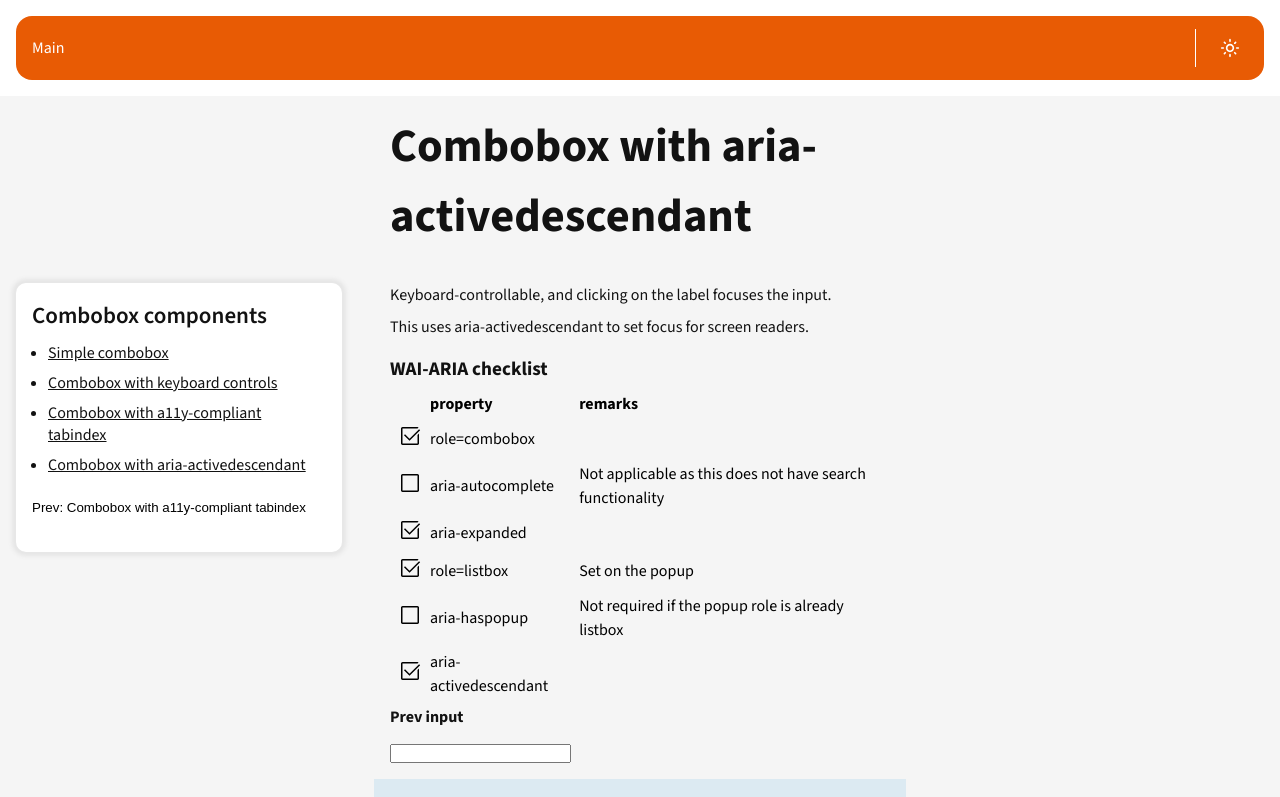
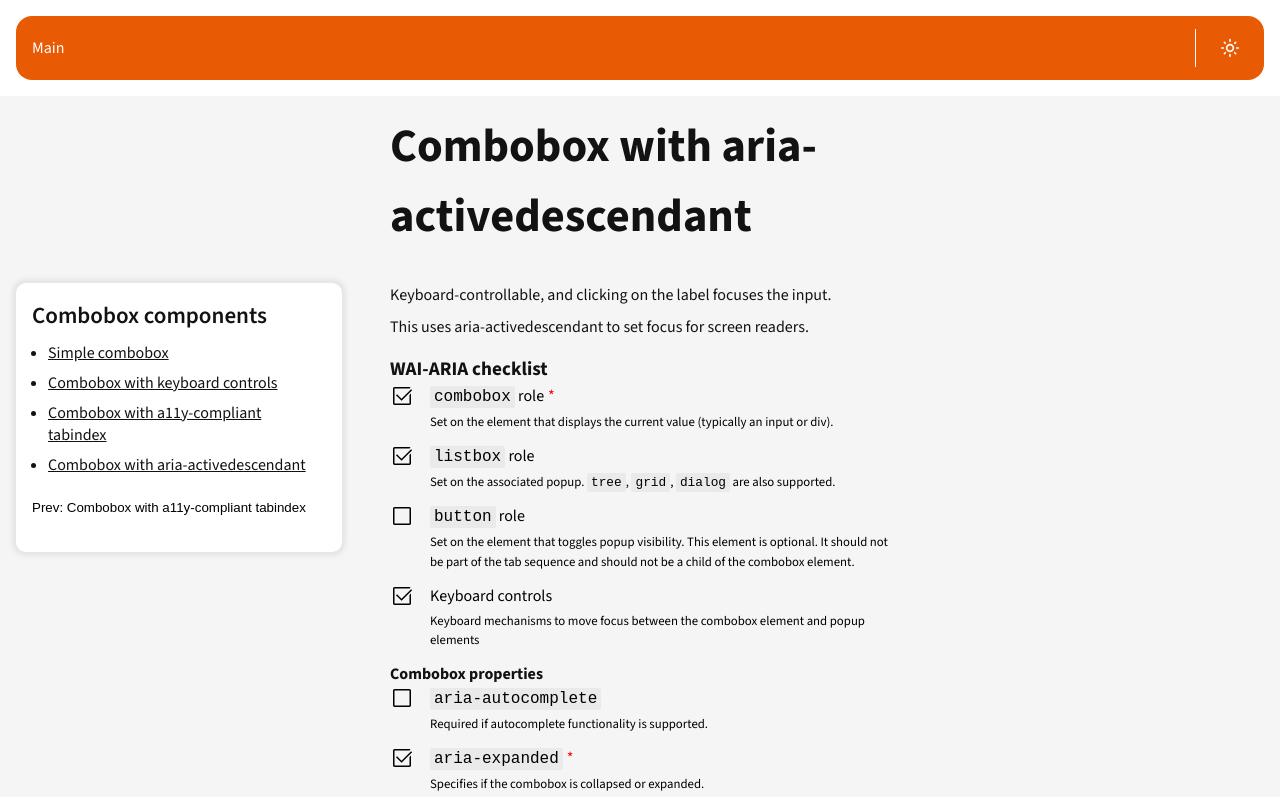
Before and after one commit to qroll/roll-web-lab, a Next.js app: page /combobox/aria-activedescendant in a window 1280 px wide. Shown: the top 797 px of the page. Built offline with nearby package versions, Linux system fonts and the light colour scheme.

Commit message:
Sometimes I forget what I was working on

```diff
--- a/package.json
+++ b/package.json
@@ -15,6 +15,7 @@
     "next": "^13.0.7",
     "react": "18.2.0",
     "react-dom": "18.2.0",
+    "react-markdown": "^8.0.5",
     "styled-components": "^5.3.6"
   },
   "devDependencies": {
--- a/src/modules/combobox/checklist.tsx
+++ b/src/modules/combobox/checklist.tsx
@@ -1,3 +1,5 @@
+import React from "react";
+import ReactMarkdown from "react-markdown";
 import styled from "styled-components";
 import CheckboxBlankIcon from "../icons/checkbox-blank-icon";
 import CheckboxCheckedIcon from "../icons/checkbox-checked-icon";
@@ -7,6 +9,7 @@ interface ChecklistProps {
   items: {
     checked: boolean;
     label: string;
+    mandatory?: boolean;
     remark?: string;
   }[];
 }
@@ -15,50 +18,52 @@ export function Checklist(props: ChecklistProps) {
   const { items } = props;
 
   return (
-    <Table>
-      <thead>
-        <tr>
-          <th>
-            <Type.Text></Type.Text>
-          </th>
-          <th>
-            <Type.Text>property</Type.Text>
-          </th>
-          <th>
-            <Type.Text>remarks</Type.Text>
-          </th>
-        </tr>
-      </thead>
-      <tbody>
-        {items.map((item, i) => (
-          <tr key={item.label}>
-            <td>{item.checked ? <CheckedIcon /> : <UncheckedIcon />}</td>
-            <td>
-              <Type.Text>{item.label}</Type.Text>
-            </td>
-            <td>
-              <Type.Text>{item.remark}</Type.Text>
-            </td>
-          </tr>
-        ))}
-      </tbody>
-    </Table>
+    <List>
+      {items.map((item, i) => (
+        <ListItem key={item.label}>
+          <div>{item.checked ? <CheckedIcon /> : <UncheckedIcon />}</div>
+          <div>
+            <Type.Text mb="xs">
+              <ReactMarkdown
+                components={{
+                  p: React.Fragment,
+                }}
+              >
+                {item.label}
+              </ReactMarkdown>
+              {item.mandatory && <Required aria-label="required">*</Required>}
+            </Type.Text>
+            <Type.Text size="h100">{item.remark && <ReactMarkdown>{item.remark}</ReactMarkdown>}</Type.Text>
+          </div>
+        </ListItem>
+      ))}
+    </List>
   );
 }
 
-const Table = styled.table`
+const List = styled.ul`
   text-align: left;
-  border-collapse: separate;
-  border-spacing: 0.5rem;
   color: #000;
+`;
+
+const ListItem = styled.li`
+  display: flex;
+  margin-bottom: 0.75rem;
 `;
 
 const CheckedIcon = styled(CheckboxCheckedIcon)`
   width: 1.5rem;
   height: 1.5rem;
+  margin-right: 1rem;
 `;
 
 const UncheckedIcon = styled(CheckboxBlankIcon)`
   width: 1.5rem;
   height: 1.5rem;
+  margin-right: 1rem;
 `;
+
+const Required = styled(Type.Inline)`
+  color: red;
+  margin-left: 0.25rem;
+`;
--- a/src/modules/combobox/combobox-page.tsx
+++ b/src/modules/combobox/combobox-page.tsx
@@ -66,7 +66,7 @@ export function Page(props: PageProps) {
           <Input id="input-prev" />
           <AreaOfInterest>{children}</AreaOfInterest>
           <Label htmlFor="input-next">Next input</Label>
-          <Input id="input-next" />
+          <Input id="input-next" readOnly />
         </PageContent>
       </PageGrid>
     </PageContainer>
@@ -79,6 +79,7 @@ const PageContainer = styled.div`
   background: #f5f5f5;
   color: #121212;
   min-height: 100vh;
+  padding-bottom: 10rem;
 `;
 
 const PageGrid = styled.div`
--- a/src/pages/combobox/aria-activedescendant.tsx
+++ b/src/pages/combobox/aria-activedescendant.tsx
@@ -35,30 +35,76 @@ export default function ComboboxWithAriaActivedescendantPage() {
             items={[
               {
                 checked: true,
-                label: "role=combobox",
+                label: "`combobox` role",
+                mandatory: true,
+                remark: "Set on the element that displays the current value (typically an input or div).",
+              },
+              {
+                checked: true,
+                label: "`listbox` role",
+                remark: "Set on the associated popup. `tree`, `grid`, `dialog` are also supported.",
               },
               {
                 checked: false,
-                label: "aria-autocomplete",
-                remark: "Not applicable as this does not have search functionality",
+                label: "`button` role",
+                remark:
+                  "Set on the element that toggles popup visibility. This element is optional. It should not be part of the tab sequence and should not be a child of the combobox element.",
               },
               {
                 checked: true,
-                label: "aria-expanded",
+                label: "Keyboard controls",
+                remark: "Keyboard mechanisms to move focus between the combobox element and popup elements",
+              },
+            ]}
+          />
+          <Type.H3 size="h200" mt="xs" bold>
+            Combobox properties
+          </Type.H3>
+          <Checklist
+            items={[
+              {
+                checked: false,
+                label: "`aria-autocomplete`",
+                remark: "Required if autocomplete functionality is supported.",
               },
               {
                 checked: true,
-                label: "role=listbox",
-                remark: "Set on the popup",
+                label: "`aria-expanded`",
+                mandatory: true,
+                remark: "Specifies if the combobox is collapsed or expanded.",
               },
               {
                 checked: false,
-                label: "aria-haspopup",
-                remark: "Not required if the popup role is already listbox",
+                label: "`aria-haspopup`",
+                remark: "Specifies the role that the popup has. Defaults to `listbox`.",
               },
               {
                 checked: true,
-                label: "aria-activedescendant",
+                label: "`aria-controls`",
+                mandatory: true,
+                remark: "Specifies the popup id.",
+              },
+              {
+                checked: true,
+                label: "`aria-activedescendant`",
+                remark:
+                  "Specifies the current active element within the popup. Alternatively the component can use a roving tab index to manage focus.",
+              },
+              {
+                checked: false,
+                label: "`aria-errormessage`",
+              },
+              {
+                checked: false,
+                label: "`aria-invalid`",
+              },
+              {
+                checked: false,
+                label: "`aria-readonly`",
+              },
+              {
+                checked: false,
+                label: "`aria-required`",
               },
             ]}
           />
```
Also changed, not shown: src/pages/index.tsx (+4 -47 lines), 1 other file (tests, documents, lock files or other folders).
